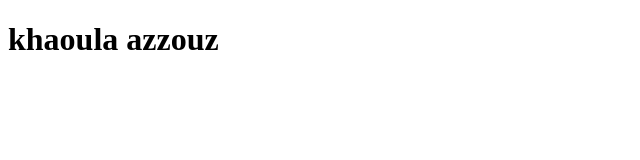
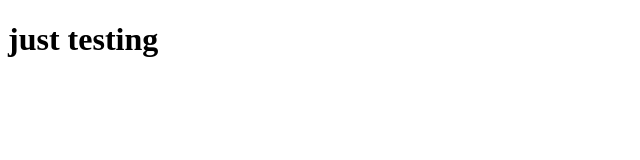
Before and after one commit to paramenide/coursera-test, a plain HTML site: page site/index.html in a window 1280 px wide. Shown: the whole page, without its empty margins (0-640 px from the left). Drawn offline with Linux system fonts and the light colour scheme.

Commit message:
testing again

```diff
--- a/site/index.html
+++ b/site/index.html
@@ -1,9 +1,9 @@
 <!DOCTYPE html>
 <html>
 <head>
-	<title>khaoula lhbila</title>
+	<title>Test</title>
 </head>
 <body>
-<h1>khaoula azzouz</h1>
+<h1>just testing</h1>
 </body>
 </html>
```
